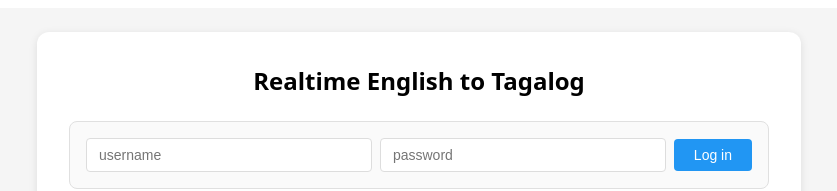
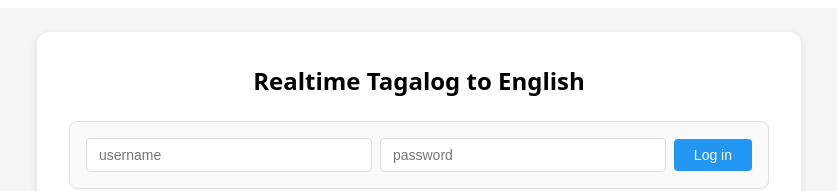
Before and after one commit to limping-robot/live-translation-frontend, a React (Vite) app: page / in a window 1280 px wide. Shown: the top 191 px of the page, without its empty margins (221-1058 px from the left). Built offline with nearby package versions, Linux system fonts and the light colour scheme.

Commit message:
switch languages: TL -> EN

```diff
--- a/src/App.jsx
+++ b/src/App.jsx
@@ -274,7 +274,7 @@ export default function App() {
             }}
         >
           <h2 style={{ marginTop: 0, marginBottom: 24, textAlign: "center" }}>
-            Realtime English to Tagalog
+            Realtime Tagalog to English
           </h2>
 
           {/* Auth box */}
@@ -459,12 +459,12 @@ export default function App() {
                           }}
                       >
                         <div style={{ marginBottom: 8 }}>
-                          <b style={{ color: "#666" }}>EN:</b>{" "}
-                          <span style={{ color: "#333" }}>{l.en}</span>
+                          <b style={{ color: "#666" }}>TL:</b>{" "}
+                          <span style={{ color: "#333" }}>{l.tl}</span>
                         </div>
                         <div>
-                          <b style={{ color: "#666" }}>TL:</b>{" "}
-                          <span style={{ color: "#2196f3", fontWeight: 500 }}>{l.tl}</span>
+                          <b style={{ color: "#666" }}>EN:</b>{" "}
+                          <span style={{ color: "#2196f3", fontWeight: 500 }}>{l.en}</span>
                         </div>
                       </div>
                   ))}
```
